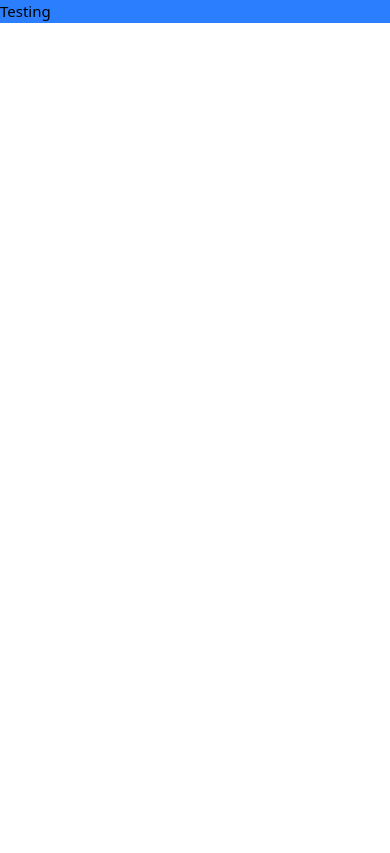
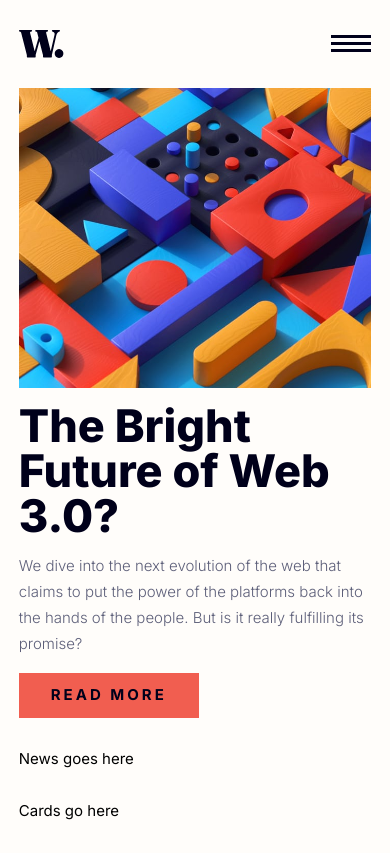
Before and after one commit to frontend-rustyff12/15-news-homepage, a React (Vite) app: page / in a window 390 px wide. Built offline with nearby package versions, Linux system fonts and the light colour scheme.

Commit message:
Hero section mobile

```diff
--- a/src/App.jsx
+++ b/src/App.jsx
@@ -1,7 +1,14 @@
+import Header from "./components/Header";
+import Hero from "./components/Hero";
+import News from "./components/News";
+import Cards from "./components/Cards";
 function App() {
   return (
-    <main className="bg-blue-500">
-      <h1>Testing</h1>
+    <main className="flex flex-col gap-8 px-5 py-8 font-inter bg-cust-Off-white">
+      <Header />
+      <Hero />
+      <News />
+      <Cards />
     </main>
   );
 }
--- /dev/null
+++ b/src/components/Card.jsx
@@ -0,0 +1,7 @@
+export default function Card() {
+  return (
+    <>
+      <h2>Card</h2>
+    </>
+  );
+}
--- /dev/null
+++ b/src/components/Cards.jsx
@@ -0,0 +1,7 @@
+export default function Cards() {
+  return (
+    <>
+      <h2>Cards go here</h2>
+    </>
+  );
+}
--- /dev/null
+++ b/src/components/Header.jsx
@@ -0,0 +1,10 @@
+export default function Header() {
+  return (
+    <header className="flex justify-between items-center">
+      <img className="w-12 " src="/logo.svg" alt="W. logo" />
+      <button>
+        <img src="/icon-menu.svg" alt="Menu hamburger" />
+      </button>
+    </header>
+  );
+}
--- /dev/null
+++ b/src/components/Hero.jsx
@@ -0,0 +1,24 @@
+export default function Hero() {
+  return (
+    <section className="flex flex-col gap-4">
+      <div
+        className="bg-[url('/image-web-3-mobile.jpg')] lg:bg-[url('/image-web-3-desktop.jpg')] w-full h-80 bg-cover bg-center"
+        role="img"
+        aria-label="Web  technology illustration"
+      ></div>
+      <h1 className="text-5xl text-cust-Very-dark-blue font-extrabold">
+        The Bright Future of Web 3.0?
+      </h1>
+
+      <p className="text-cust-Dark-grayish-blue text-base/7 font-light">
+        We dive into the next evolution of the web that claims to put the power
+        of the platforms back into the hands of the people. But is it really
+        fulfilling its promise?
+      </p>
+
+      <button className="bg-cust-Soft-red text-cust-Very-dark-blue font-bold w-48 p-3 uppercase tracking-[0.2em] hover:bg-cust-Very-dark-blue hover:text-cust-Off-white transition duration-300 ease-in cursor-pointer">
+        Read more
+      </button>
+    </section>
+  );
+}
--- /dev/null
+++ b/src/components/News.jsx
@@ -0,0 +1,7 @@
+export default function News() {
+  return (
+    <>
+      <h2>News goes here</h2>
+    </>
+  );
+}
```
